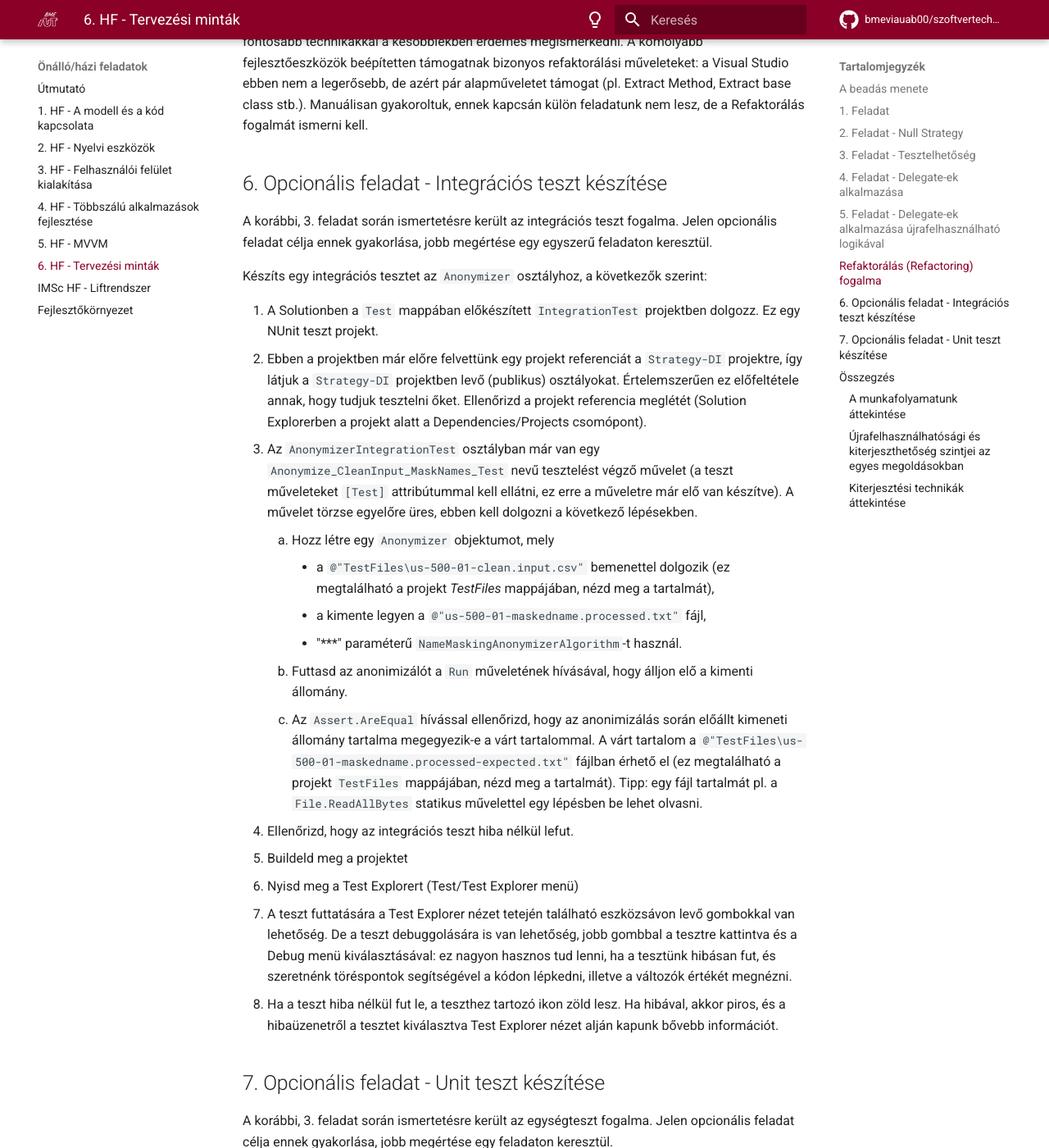
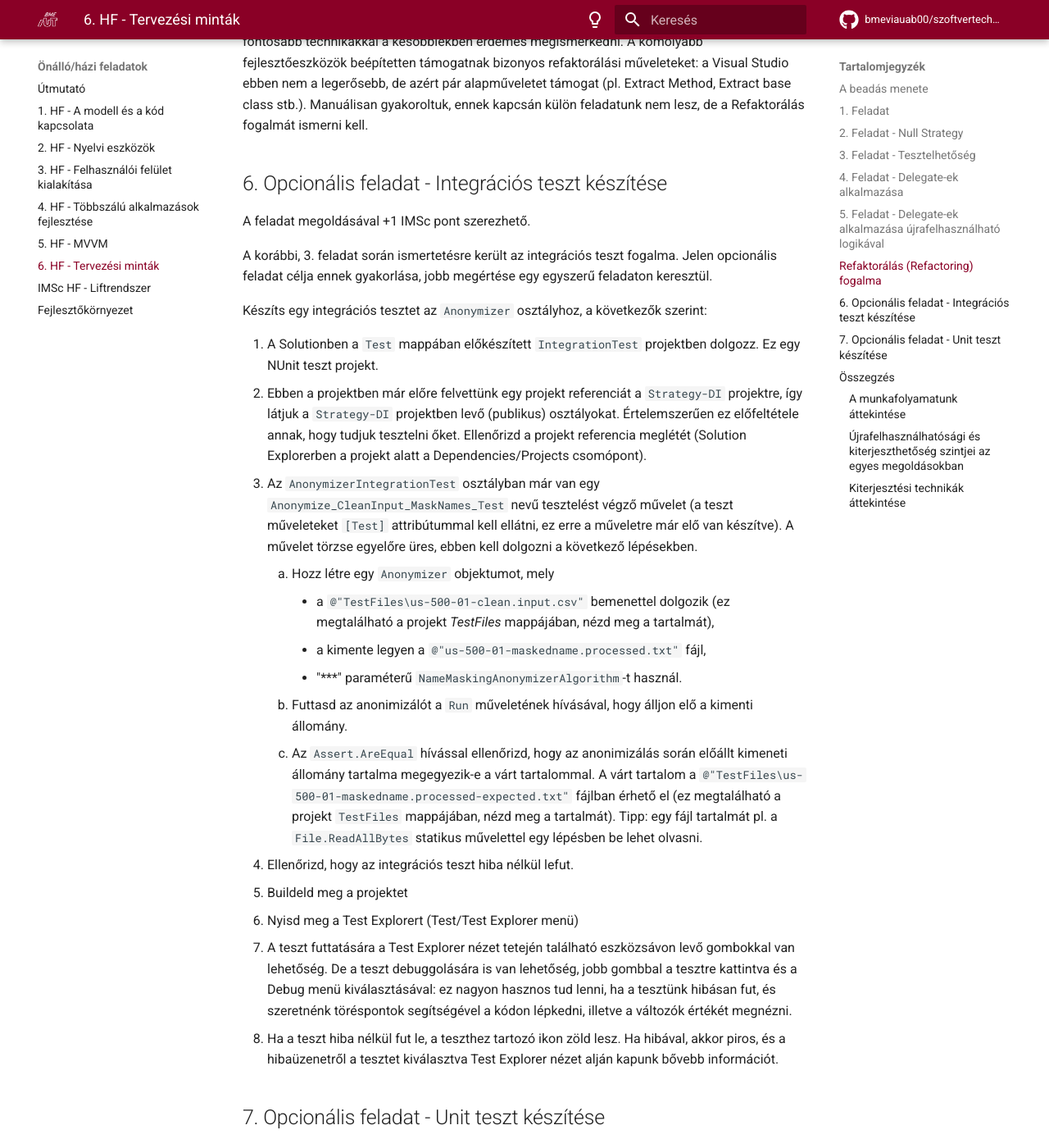
Before and after one commit to bmeviauab00/szoftvertechnikak, an MkDocs documentation site: the page built from docs/hazi/6-tervezesi-mintak/index.md, in a window 1280 px wide and 1400 px high, scrolled down 8282 px. Shown: the whole window at 82% size. Built offline with MkDocs 1.6.1 and Material for MkDocs 9.7.7, drawn with Linux system fonts in a browser that asks for light colours; emoji names are drawn with the system emoji font; comment, search, counter and statistics services are not loaded; the version menu is left out; some of the changed text lies outside the part shown.

Commit message:
HF6 IMSc pontok

```diff
--- a/docs/hazi/6-tervezesi-mintak/index.md
+++ b/docs/hazi/6-tervezesi-mintak/index.md
@@ -175,6 +175,8 @@
 
 ## 6. Opcionális feladat - Integrációs teszt készítése
 
+A feladat megoldásával +1 IMSc pont szerezhető.
+
 A korábbi, 3. feladat során ismertetésre került az integrációs teszt fogalma. Jelen opcionális feladat célja ennek gyakorlása, jobb megértése egy egyszerű feladaton keresztül.
 
 Készíts egy integrációs tesztet az `Anonymizer` osztályhoz, a következők szerint:
@@ -196,6 +198,8 @@
    4. Ha a teszt hiba nélkül fut le, a teszthez tartozó ikon zöld lesz. Ha hibával, akkor piros, és a hibaüzenetről a tesztet kiválasztva Test Explorer nézet alján kapunk bővebb információt.
 
 ## 7. Opcionális feladat - Unit teszt készítése
+
+A feladat megoldásával +2 IMSc pont szerezhető.
 
 A korábbi, 3. feladat során ismertetésre került az egységteszt fogalma. Jelen opcionális feladat célja ennek gyakorlása, jobb megértése egy feladaton keresztül.
 
```
